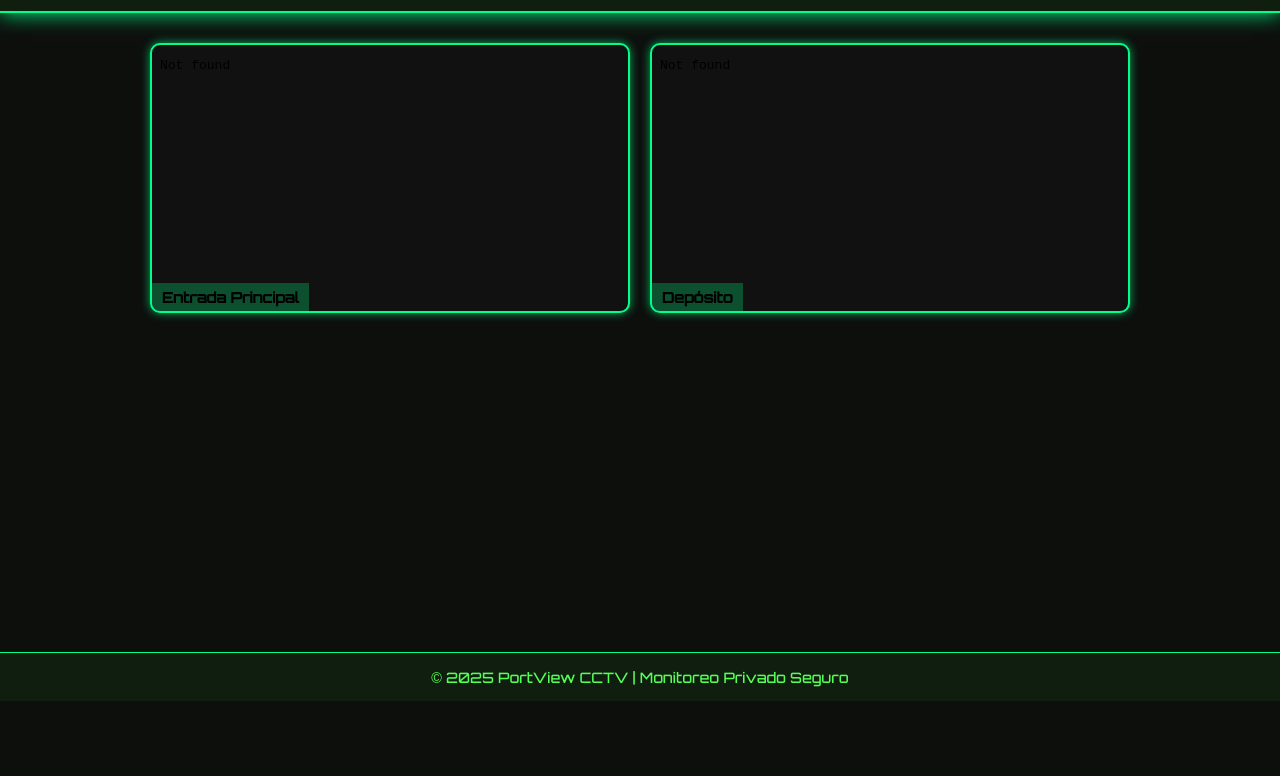
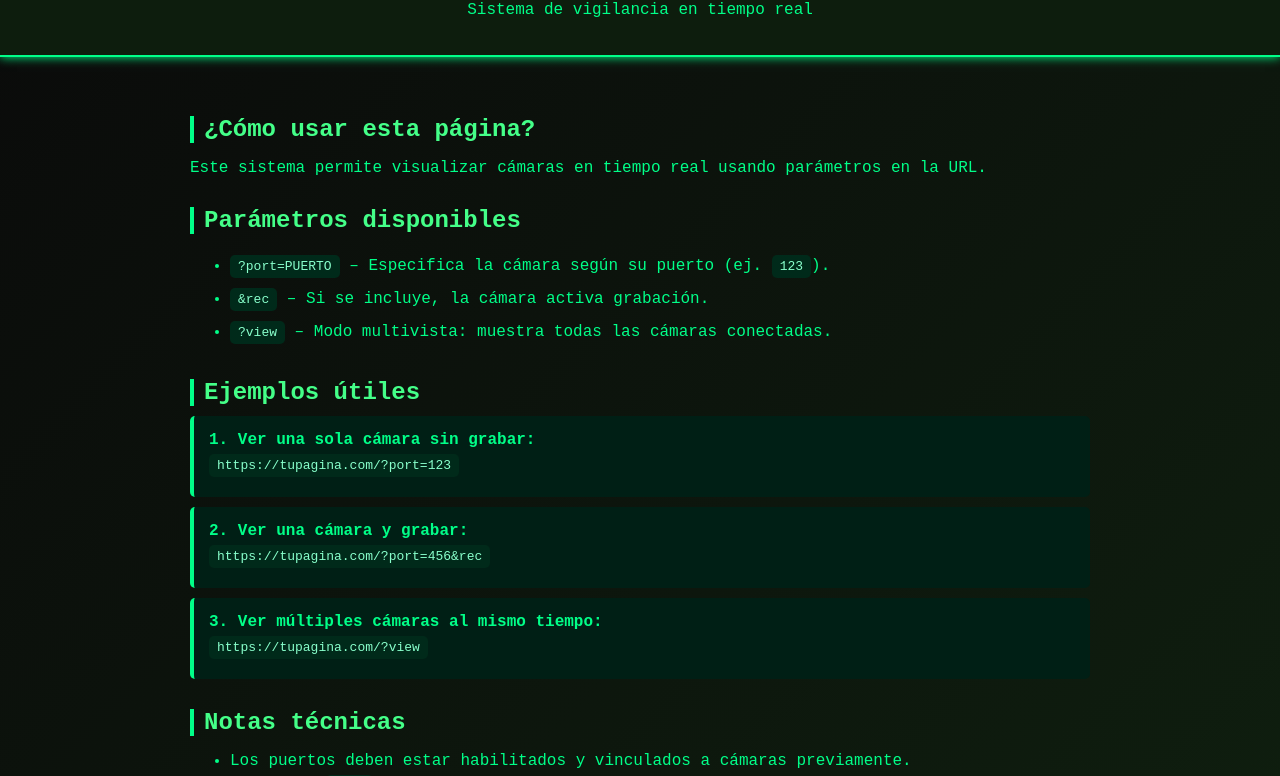
Before and after one commit to mrmorcilla/cctv, a plain HTML site: page index.html in a window 1280 px wide. Shown: the part 99-875 px from the top of the page. Before the commit the page ends 800 px from the top, so only its background shows below. Drawn offline with Linux system fonts and the light colour scheme.

Commit message:
Update index.html

```diff
--- a/index.html
+++ b/index.html
@@ -2,113 +2,132 @@
 <html lang="es">
 <head>
   <meta charset="UTF-8" />
-  <meta name="viewport" content="width=device-width, initial-scale=1.0"/>
-  <title>PortView CCTV</title>
-  <link href="https://fonts.googleapis.com/css2?family=Orbitron:wght@500&display=swap" rel="stylesheet">
+  <title>PortView CCTV - Manual</title>
+  <meta name="viewport" content="width=device-width, initial-scale=1.0">
   <style>
-    * {
-      box-sizing: border-box;
+    body {
+      background: linear-gradient(135deg, #0a0a0a, #0f1f0f);
+      font-family: 'Courier New', monospace;
+      color: #00ff88;
       margin: 0;
       padding: 0;
     }
 
-    body {
-      background-color: #0d0f0d;
-      color: #bfffbf;
-      font-family: 'Orbitron', sans-serif;
-      display: flex;
-      flex-direction: column;
-      min-height: 100vh;
-    }
-
     header {
-      background-color: #101e10;
+      background-color: #0d1d0d;
       padding: 20px;
       text-align: center;
       border-bottom: 2px solid #00ff88;
-      box-shadow: 0 0 20px #00ff88;
+      box-shadow: 0 0 10px #00ff88;
     }
 
     header h1 {
+      font-size: 2.2em;
       color: #00ff88;
-      font-size: 2.5rem;
-      text-shadow: 0 0 10px #00ff88;
+      margin-bottom: 10px;
     }
 
     main {
-      flex: 1;
-      padding: 30px;
-      display: flex;
-      flex-wrap: wrap;
-      justify-content: center;
-      gap: 20px;
+      padding: 40px;
+      max-width: 900px;
+      margin: auto;
     }
 
-    .camera-feed {
-      background: #111;
-      border: 2px solid #00ff88;
-      border-radius: 10px;
-      overflow: hidden;
-      box-shadow: 0 0 10px #00ff88aa;
-      width: 480px;
-      height: 270px;
-      position: relative;
+    section {
+      margin-bottom: 30px;
     }
 
-    .camera-feed iframe, .camera-feed video {
-      width: 100%;
-      height: 100%;
-      object-fit: cover;
+    h2 {
+      color: #44ff88;
+      border-left: 4px solid #00ff88;
+      padding-left: 10px;
+      margin-bottom: 10px;
     }
 
-    .camera-label {
-      position: absolute;
-      bottom: 0;
-      left: 0;
-      background: #00ff8844;
-      color: #000;
-      padding: 5px 10px;
-      font-size: 0.9rem;
-      font-weight: bold;
+    code {
+      background: #002a1a;
+      padding: 4px 8px;
+      border-radius: 5px;
+      color: #88ffcc;
+      display: inline-block;
+      margin: 5px 0;
+    }
+
+    .example {
+      background: #001f15;
+      padding: 15px;
+      border-left: 4px solid #00ff88;
+      margin-top: 10px;
+      border-radius: 5px;
     }
 
     footer {
-      background-color: #101e10;
+      background-color: #0d1d0d;
       text-align: center;
       padding: 15px;
-      color: #55ff55;
+      color: #44ff88;
+      font-size: 0.9rem;
       border-top: 1px solid #00ff88;
-      font-size: 0.9rem;
     }
 
-    @media (max-width: 500px) {
-      .camera-feed {
-        width: 100%;
-      }
+    a {
+      color: #88ff88;
+      text-decoration: none;
     }
   </style>
 </head>
 <body>
   <header>
     <h1>PortView CCTV</h1>
-    <p>Monitoreo en tiempo real desde cualquier lugar</p>
+    <p>Sistema de vigilancia en tiempo real</p>
   </header>
 
   <main>
-    <!-- Ejemplo de cámaras -->
-    <div class="camera-feed">
-      <iframe src="TU_LINK_CAMARA_1" frameborder="0" allowfullscreen></iframe>
-      <div class="camera-label">Entrada Principal</div>
-    </div>
-    <div class="camera-feed">
-      <iframe src="TU_LINK_CAMARA_2" frameborder="0" allowfullscreen></iframe>
-      <div class="camera-label">Depósito</div>
-    </div>
-    <!-- Agrega más cámaras aquí -->
+    <section>
+      <h2>¿Cómo usar esta página?</h2>
+      <p>Este sistema permite visualizar cámaras en tiempo real usando parámetros en la URL.</p>
+    </section>
+
+    <section>
+      <h2>Parámetros disponibles</h2>
+      <ul>
+        <li><code>?port=PUERTO</code> – Especifica la cámara según su puerto (ej. <code>123</code>).</li>
+        <li><code>&rec</code> – Si se incluye, la cámara activa grabación.</li>
+        <li><code>?view</code> – Modo multivista: muestra todas las cámaras conectadas.</li>
+      </ul>
+    </section>
+
+    <section>
+      <h2>Ejemplos útiles</h2>
+
+      <div class="example">
+        <strong>1. Ver una sola cámara sin grabar:</strong><br>
+        <code>https://tupagina.com/?port=123</code>
+      </div>
+
+      <div class="example">
+        <strong>2. Ver una cámara y grabar:</strong><br>
+        <code>https://tupagina.com/?port=456&rec</code>
+      </div>
+
+      <div class="example">
+        <strong>3. Ver múltiples cámaras al mismo tiempo:</strong><br>
+        <code>https://tupagina.com/?view</code>
+      </div>
+    </section>
+
+    <section>
+      <h2>Notas técnicas</h2>
+      <ul>
+        <li>Los puertos deben estar habilitados y vinculados a cámaras previamente.</li>
+        <li>La opción <code>&rec</code> activa la grabación solo si el backend lo permite.</li>
+        <li><code>?view</code> ignora <code>?port</code> y muestra todas las disponibles.</li>
+      </ul>
+    </section>
   </main>
 
   <footer>
-    &copy; 2025 PortView CCTV | Monitoreo Privado Seguro
+    &copy; 2025 PortView CCTV - Sistema privado de vigilancia
   </footer>
 </body>
 </html>
```
